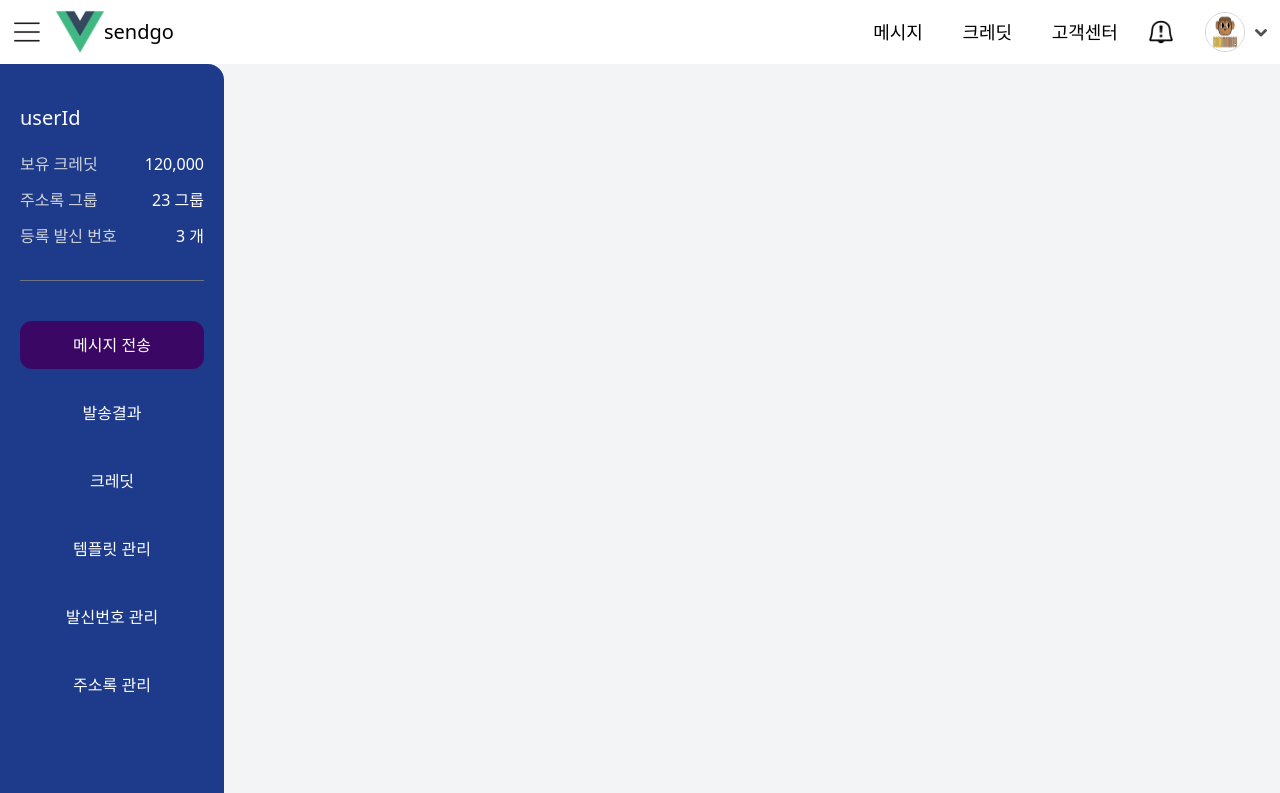
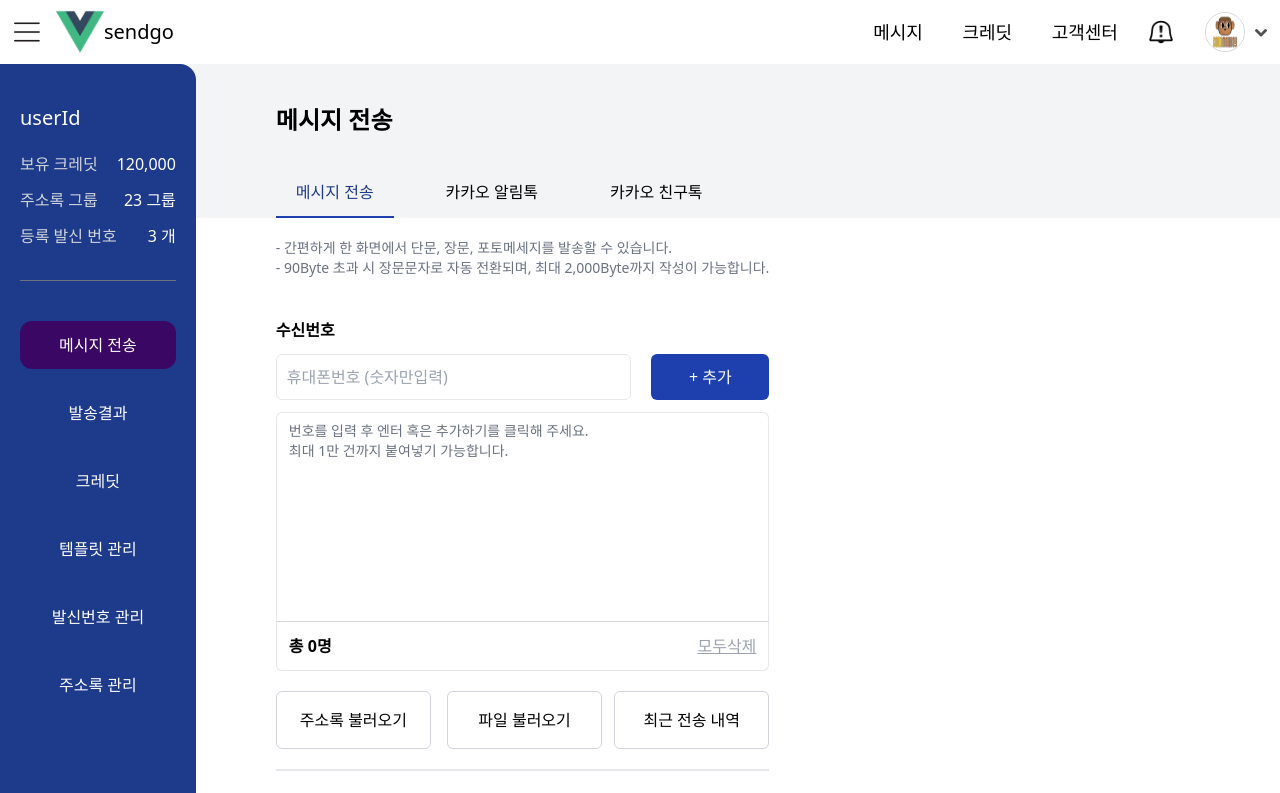
Before and after one commit to woooogenius/dashboard, a Vue app in the folder vue-dashboard/: page /send in a window 1280 px wide. Shown: the top 793 px of the page. Built offline with nearby package versions, Linux system fonts and the light colour scheme.

Commit message:
feat : router, sendMessagePage

```diff
--- a/vue-dashboard/src/components/SideBarMenu.vue
+++ b/vue-dashboard/src/components/SideBarMenu.vue
@@ -62,5 +62,5 @@
 </script>
 
 
-<style lang="">
+<style>
 </style>
--- a/vue-dashboard/src/views/SendMessage.vue
+++ b/vue-dashboard/src/views/SendMessage.vue
@@ -1,9 +1,99 @@
 <template>
-    <div>
+    <div class="w-full">
+
+        <div class="px-20 pt-5">
+             <h4 class="text-2xl font-bold my-5">메시지 전송</h4>
+
+            <ul class="flex mt-8">
+
+                <RouterLink v-for="(menuItem, idx) in menuItems" :key="idx"
+                class="px-5 py-3 mr-8 transition"
+                :class="{'text-blue-900 border-b-2  border-blue-800' : activeMenu === idx}"
+                :to="menuItem.path"
+                @click="setActiveMenu(idx)"
+                >
+                    {{menuItem.text}}
+                </RouterLink>
+
+            </ul>
+        </div>
+
+        <div class="bg-white px-20 pt-5 flex flex-row">
+
+            <div>
+                <p class="text-sm text-gray-500">- 간편하게 한 화면에서 단문, 장문, 포토메세지를 발송할 수 있습니다.</p>
+                <p class="text-sm text-gray-500">- 90Byte 초과 시 장문문자로 자동 전환되며, 최대 2,000Byte까지 작성이 가능합니다.</p>
+
+                <h4 class="text-md font-bold mt-10 mb-3">수신번호</h4>
+                <div>
+                    <form class="flex">
+                        <input class="w-9/12 border border-gray-200 text-md p-2.5 rounded-md" type="text" placeholder="휴대폰번호 (숫자만입력)">
+                        <button class="w-3/12 bg-blue-800 text-white rounded-md ml-5">+ 추가</button>
+                    </form>
+
+                    <div class="pt-2 px-3 pb-40 border border-b-gray-300 mt-3 rounded-t-md">
+                        <p class="text-sm text-gray-500">번호를 입력 후 엔터 혹은 추가하기를 클릭해 주세요.<br/>최대 1만 건까지 붙여넣기 가능합니다.</p>
+                    </div>
+                    <div class="flex flex-row justify-between p-3 border border-gray-200 border-t-0 rounded-b-md">
+                        <p class="font-bold">총 0명</p>
+                        <p class="cursor-pointer text-gray-400 underline">모두삭제</p>
+                    </div>
+
+                    <ul class="flex text-center mt-5">
+                        <li class="p-4 w-4/12 border border-gray-300 mr-4 rounded-md">주소록 불러오기</li>
+                        <li class="p-4 w-4/12 border border-gray-300 mr-3 rounded-md">파일 불러오기</li>
+                        <li class="p-4 w-4/12 border border-gray-300 rounded-md">최근 전송 내역</li>
+
+                    </ul>
+
+
+                </div>
+
+                <div class="border border-gray-200 w-full my-5"></div>
+
+
+                <h4 class="text-md font-bold">현재 발송 가능 건수</h4>
+                <ul class="mt-3 bg-gray-200 rounded-md">
+                    <li class="flex">
+                        <p>단문 SMS</p>
+                        <p>152건</p>
+                    </li>
+                </ul>
+
+            </div> <!-- left -->
+
+            <div>
+
+
+
+            </div><!-- right -->
+
+
+
+
+
+        </div>
+
+
 
     </div>
 </template>
+
+
 <script setup>
+
+    import {ref} from 'vue';
+
+    const menuItems = [
+        { path : '/send', text : '메시지 전송'},
+        { path : '/send', text : '카카오 알림톡'},
+        { path : '/send', text : '카카오 친구톡'},
+    ]
+
+    const activeMenu = ref(0)
+    const setActiveMenu = (idx)=>{
+        activeMenu.value = idx
+    }
 
 </script>
 <style scoped>
```
